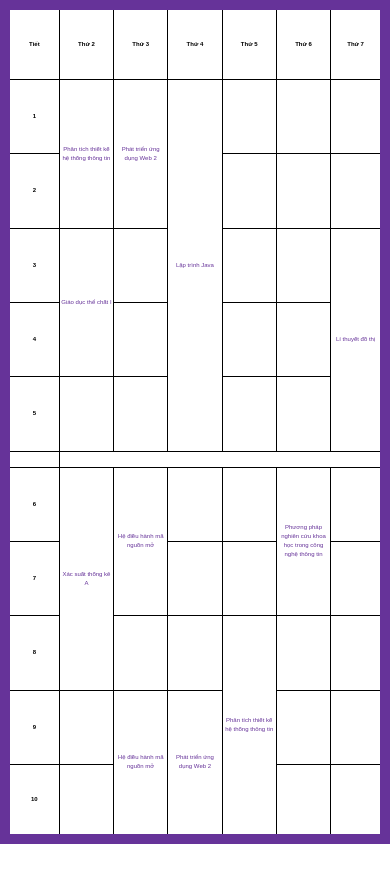
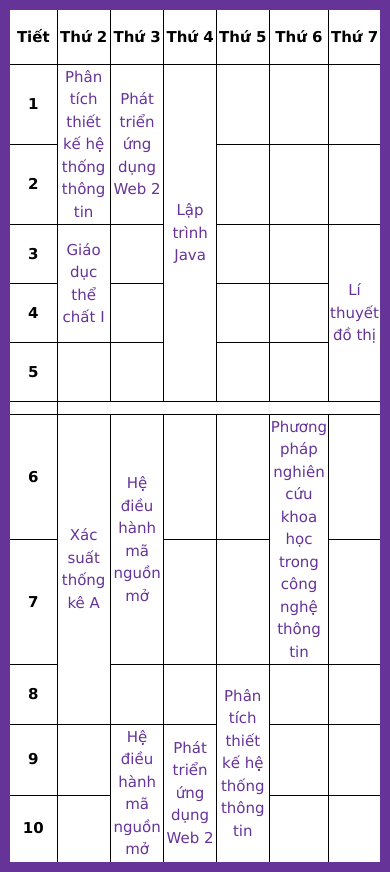
Before and after one commit to phuongnam2001nam/TKB, a plain HTML site: page index.html in a window 390 px wide. Before the commit the page ends 844 px from the top, so only its background shows below. Drawn offline with Linux system fonts and the light colour scheme.

Commit message:
Update index.html

```diff
--- a/index.html
+++ b/index.html
@@ -11,14 +11,6 @@
             body {
                 font-family: Arial, Helvetica, sans-serif;
                 font-size: 65%;
-                height: 100vh;
-                width: 100vw;
-            }
-        }
-        @media only screen and (max-width: 560px) {
-            body {
-                font-family: Arial, Helvetica, sans-serif;
-                font-size: 40%;
                 height: 100vh;
                 width: 100vw;
             }
```
